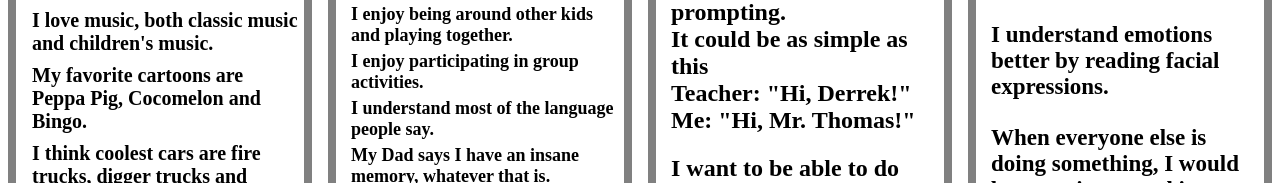
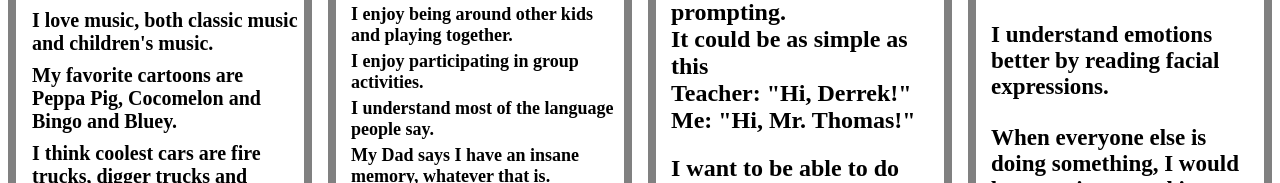
Before and after one commit to William-SicongChen/Derrek, a plain HTML site: page index.html in a window 1280 px wide. Shown: the part 166-349 px from the top of the page. Drawn offline with nearby package versions, Linux system fonts and the light colour scheme.

Commit message:
fix show name

```diff
--- a/index.html
+++ b/index.html
@@ -25,7 +25,7 @@
                           <br>And I am never tired.</h4>
           <ul>
             <li>I love music, both classic music and children's music.</li>
-            <li>My favorite cartoons are Peppa Pig, Cocomelon and Bingo.</li>
+            <li>My favorite cartoons are Peppa Pig, Cocomelon and Bingo and Bluey.</li>
             <li>I think coolest cars are fire trucks, digger trucks and garbage trucks.</li>
             <li>I enjoy playing outside, climbing up and sliding down. But I'm also very careful.</li>
             <li>When it is hot, I like to play in the water at Wilsonville parks.</li>
```
